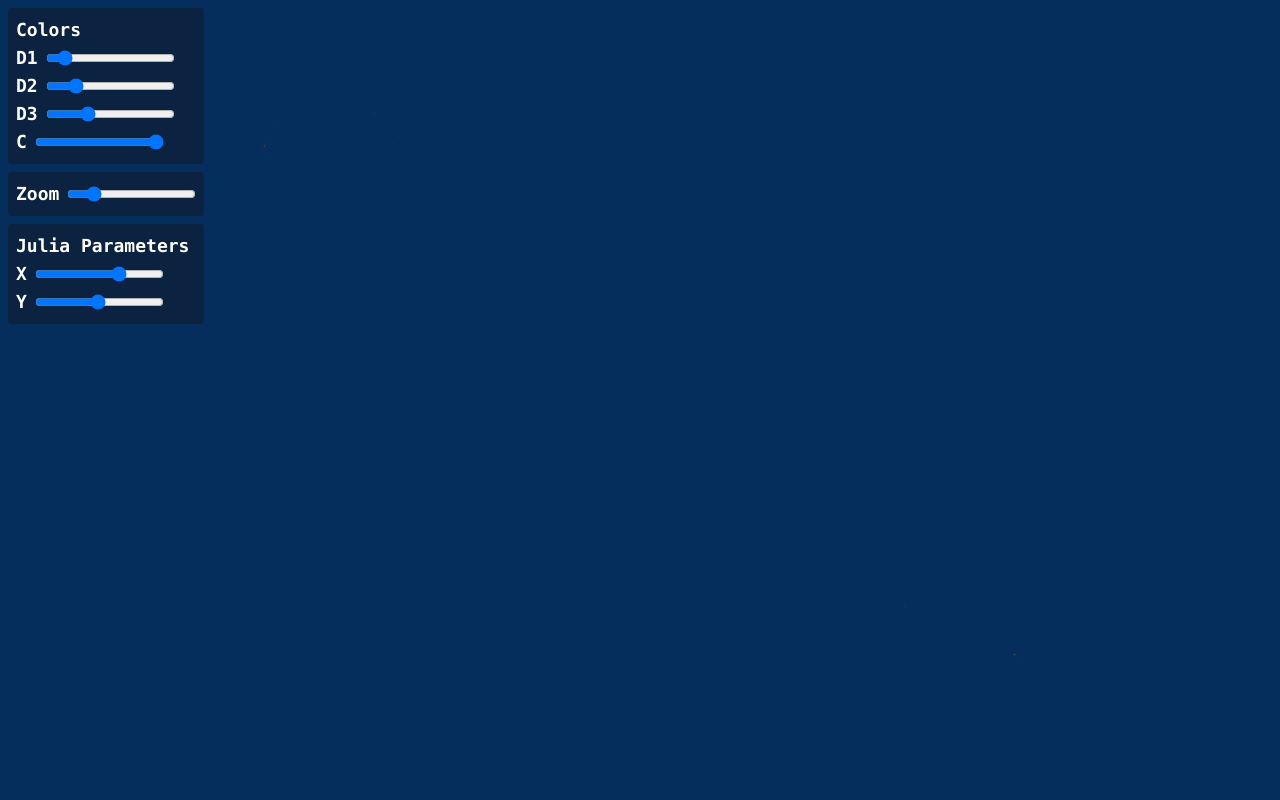
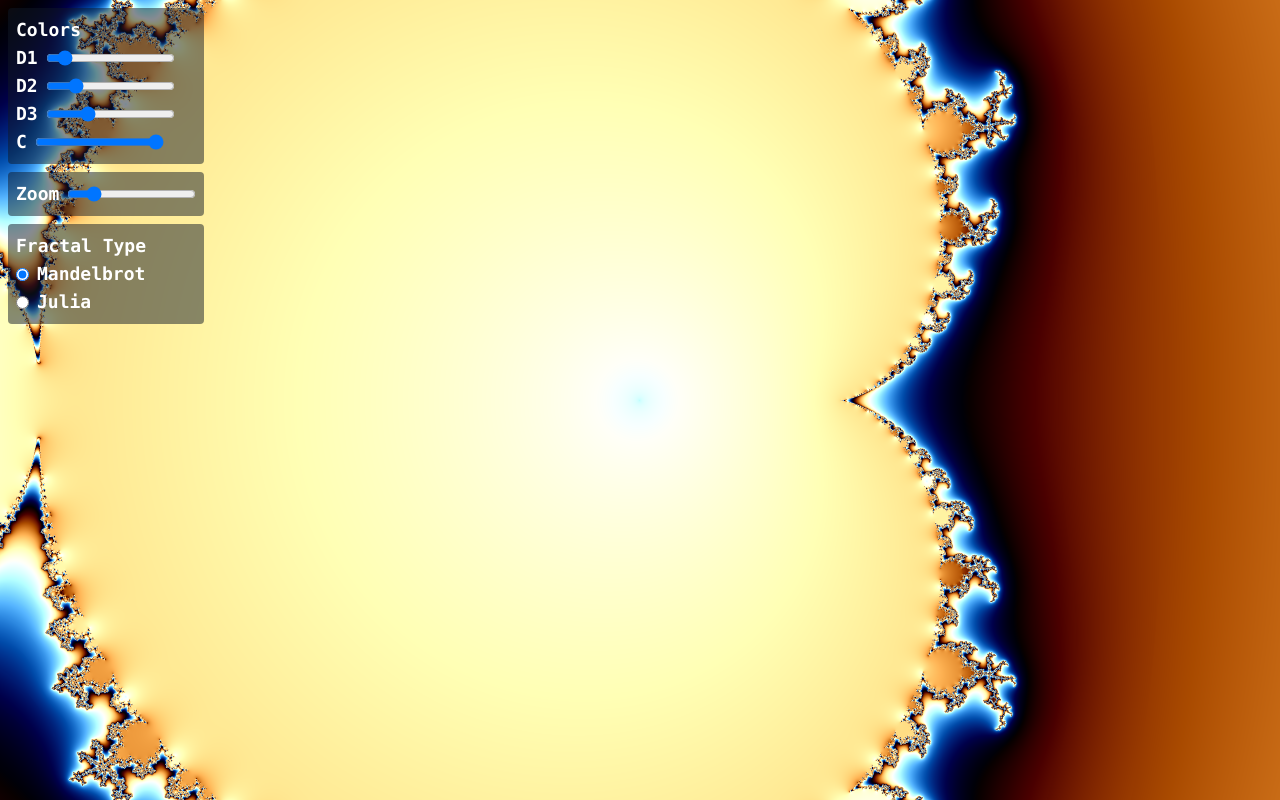
Before and after one commit to cronokirby/fractals, a React (Create React App) app: page / in a window 1280 px wide. Built offline with nearby package versions, Linux system fonts and the light colour scheme.

Commit message:
Add toggling between fractal types

```diff
--- a/src/App.tsx
+++ b/src/App.tsx
@@ -1,5 +1,5 @@
 import React from 'react';
-import Scene from './Scene';
+import Scene, { FractalType } from './Scene';
 
 const BASE = 1.5;
 
@@ -18,7 +18,8 @@ function App() {
     juliaC: {
       x: 0.35,
       y: -0.02
-    }
+    },
+    fractalType: FractalType.Mandelbrot
   })
   const onChangeR = (event: any) => {
     setScene({ ...scene, colorD: { ...scene.colorD, r: Number(event.target.value) } })
@@ -33,10 +34,10 @@ function App() {
     setScene({ ...scene, colorC: Number(event.target.value) })
   };
   const onChangeJuliaCx = (event: any) => {
-    setScene({ ...scene, juliaC: {...scene.juliaC, x: Number(event.target.value) }})
+    setScene({ ...scene, juliaC: { ...scene.juliaC, x: Number(event.target.value) } })
   };
   const onChangeJuliaCy = (event: any) => {
-    setScene({ ...scene, juliaC: {...scene.juliaC, y: Number(event.target.value) }})
+    setScene({ ...scene, juliaC: { ...scene.juliaC, y: Number(event.target.value) } })
   };
   const onChangeZoom = (event: any) => {
     setScene({ ...scene, zoom: BASE ** Number(event.target.value) })
@@ -107,7 +108,22 @@ function App() {
             <input type="range" min="-4.0" max="20.0" step="1" value={Math.log(scene.zoom) / Math.log(BASE)} onChange={onChangeZoom} />
           </div>
         </div>
-        <div className="bg-gray-900 bg-opacity-50 p-2 rounded">
+        <form className="bg-gray-900 bg-opacity-50 p-2 rounded">
+          <h2>Fractal Type</h2>
+          <div className="flex items-center space-x-2">
+            <input type="radio" value="Mandelbrot"
+              checked={scene.fractalType == FractalType.Mandelbrot}
+              onChange={() => setScene(scene => ({ ...scene, fractalType: FractalType.Mandelbrot }))} />
+            <span>Mandelbrot</span>
+          </div>
+          <div className="flex items-center space-x-2">
+            <input type="radio" value="Julia"
+              checked={scene.fractalType == FractalType.Julia}
+              onChange={() => setScene(scene => ({ ...scene, fractalType: FractalType.Julia }))} />
+            <span>Julia</span>
+          </div>
+        </form>
+        <div className="bg-gray-900 bg-opacity-50 p-2 rounded" hidden={scene.fractalType !== FractalType.Julia}>
           <h2>Julia Parameters</h2>
           <div className="flex items-center space-x-2">
             <span>X</span>
--- a/src/Scene.tsx
+++ b/src/Scene.tsx
@@ -1,6 +1,11 @@
 import React from 'react';
 import vsSource from './vsSource';
 import fsSource from './fsSource';
+
+export enum FractalType {
+  Mandelbrot = 0,
+  Julia = 1
+}
 
 export interface SceneInfo {
   width: number;
@@ -10,6 +15,7 @@ export interface SceneInfo {
   colorD: { r: number, g: number, b: number };
   colorC: number;
   juliaC: { x: number, y: number };
+  fractalType: FractalType;
 }
 
 interface Buffers {
@@ -86,6 +92,7 @@ interface UniformLocations {
   uCenter: WebGLUniformLocation;
   uJuliaC: WebGLUniformLocation;
   uZoom: WebGLUniformLocation;
+  uFractalType: WebGLUniformLocation;
 }
 
 interface ProgramInfo {
@@ -112,7 +119,8 @@ class GLContext {
         uColorC: gl.getUniformLocation(shaderProgram, 'uColorC'),
         uCenter: gl.getUniformLocation(shaderProgram, 'uCenter'),
         uJuliaC: gl.getUniformLocation(shaderProgram, 'uJuliaC'),
-        uZoom: gl.getUniformLocation(shaderProgram, 'uZoom')
+        uZoom: gl.getUniformLocation(shaderProgram, 'uZoom'),
+        uFractalType: gl.getUniformLocation(shaderProgram, 'uFractalType')
       }
     } as ProgramInfo;
     const buffers = initBuffers(gl);
@@ -157,6 +165,7 @@ class GLContext {
     this.gl.uniform2fv(this.programInfo.uniformLocations.uCenter, [scene.center.x, scene.center.y]);
     this.gl.uniform2fv(this.programInfo.uniformLocations.uJuliaC, [scene.juliaC.x, scene.juliaC.y]);
     this.gl.uniform1f(this.programInfo.uniformLocations.uZoom, scene.zoom);
+    this.gl.uniform1i(this.programInfo.uniformLocations.uFractalType, scene.fractalType);
 
     // Draw everything
     {
--- a/src/fsSource.ts
+++ b/src/fsSource.ts
@@ -9,6 +9,7 @@ const fragmentShader = `
   uniform float uColorC;
   uniform float uZoom;
   uniform vec2 uJuliaC;
+  uniform int uFractalType;
 
   #define N 64.
   #define B 4.
@@ -60,20 +61,6 @@ const fragmentShader = `
     return vec2(re, im);
   }
 
-  float iterate(vec2 p) {
-    vec2 z = p;
-    float dist = 1e20;
-    for (float j = 0.; j < N; j++) {
-      z = c_mul(z, z) + uJuliaC;
-      vec2 shifted = z - vec2(1.0, 1.0);
-      dist = min(dist, min(abs(shifted.x), abs(shifted.y)));
-    }
-    if (dist > 1.0) {
-      return 1.0;
-    }
-    return dist;
-  }
-
   float iterate3(vec2 p) {
     vec2 z = p;
     float dist = 1e20;
@@ -97,6 +84,30 @@ const fragmentShader = `
       dist = min(dist, max(abs(d.x), abs(d.y)));
     }
     return log(dist + 1.0);
+  }
+
+  float iterate(vec2 p) {
+    vec2 z;
+    vec2 c;
+    if (uFractalType == 0) {
+      // Mandelbrot
+      z = vec2(0.0);
+      c = p;
+    } else {
+      // Julia
+      z = p;
+      c = uJuliaC;
+    }
+    float i;
+    for (float j = 0.; j < N; j++) {
+      i = j;
+      z = c_mul(z, z) + c;
+      float d = dot(z, z);
+      if (dot(z, z) > B * B) {
+        break;
+      }
+    }
+    return (i - log(log(dot(z, z)) / log(B)) / log(2.0)) / N;
   }
 
   float iterate2(vec2 p) {
@@ -124,14 +135,12 @@ const fragmentShader = `
 
     for (float i = 0.0; i < SS; i++) {
       vec2 uv = uCenter + (((gl_FragCoord.xy + random2()) / uResolution.y) - vec2(0.5 * ratio, 0.5)) / uZoom;
-      float r = iterate4(uv);
+      float r = iterate(uv);
 
       color += palette(r, a, b, c, uColorD);
-      //color += vec3(n, n, n);
-      //color += vec3(r, g, b);
     }
 
-	  gl_FragColor = vec4(color / SS / 2.0, 1.0);
+	  gl_FragColor = vec4(color / SS, 1.0);
   }
 `
 export default fragmentShader;
```
